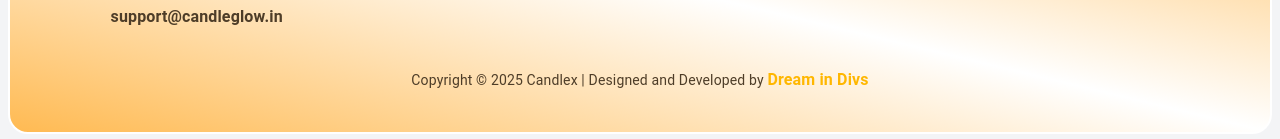
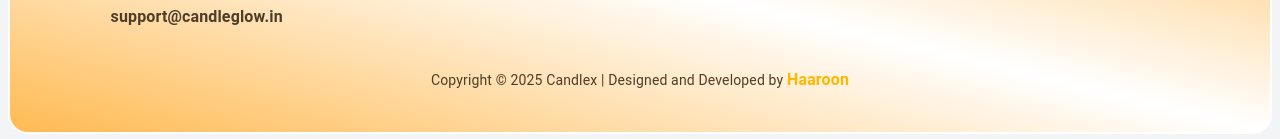
Before and after one commit to AMDHAAROON/Candlex.io, a React (Vite) app in the folder frontend/: page / in a window 1280 px wide. Shown: the part 6908-7047 px from the top of the page. Built offline with nearby package versions, Linux system fonts and the light colour scheme; no server answers; some icons are missing; a web font is replaced by a local one.

Commit message:
Update footer link to direct to LinkedIn profile and change display name to Haaroon

```diff
--- a/frontend/src/Components/Footer.jsx
+++ b/frontend/src/Components/Footer.jsx
@@ -173,6 +173,7 @@ const Footer = () => {
             <a
 
               onClick={ScrollToTop}
+              href="https://www.linkedin.com/in/mohamed-haaroon/"
               style={{
                 color: "#FFB700",
                 textDecoration: "none",
@@ -180,7 +181,7 @@ const Footer = () => {
                 fontSize: "1rem",
               }}
             >
-              Dream in Divs
+              Haaroon
             </a>
           </Typography>
         </Box>
```
